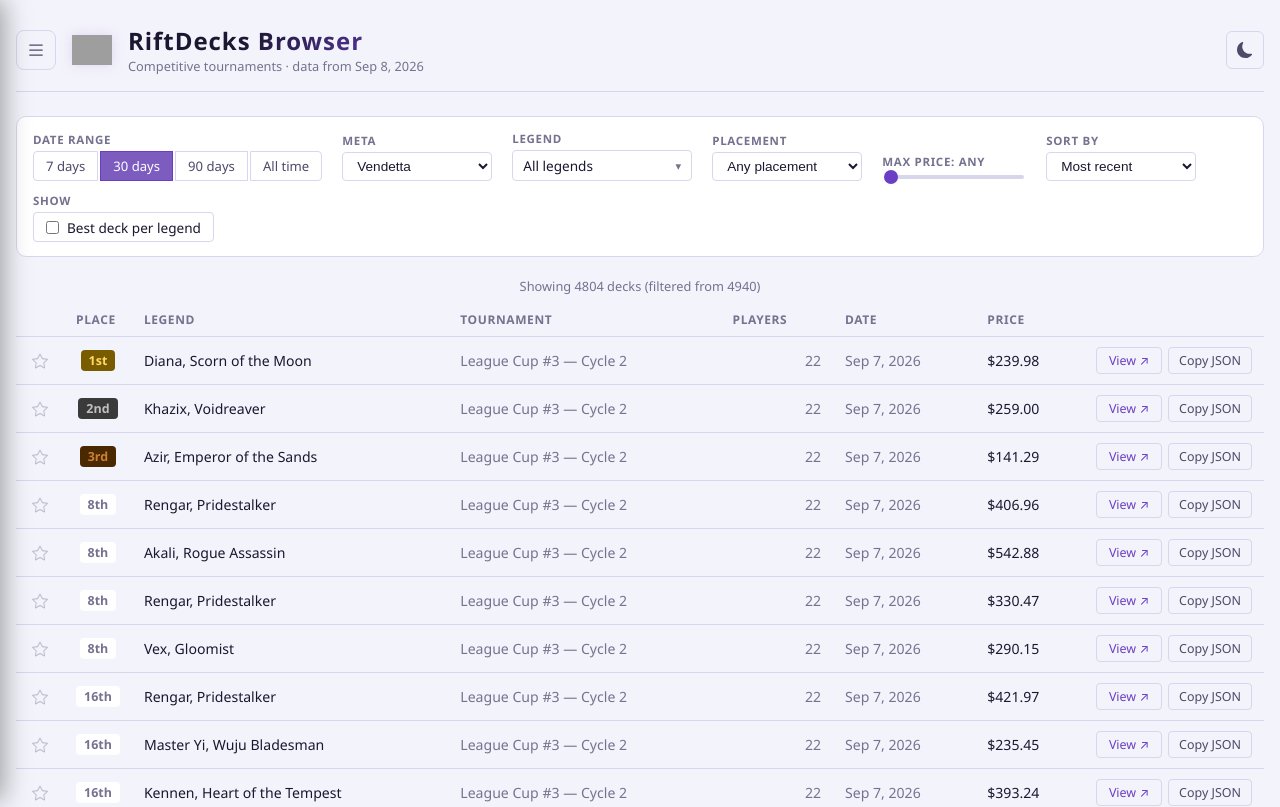
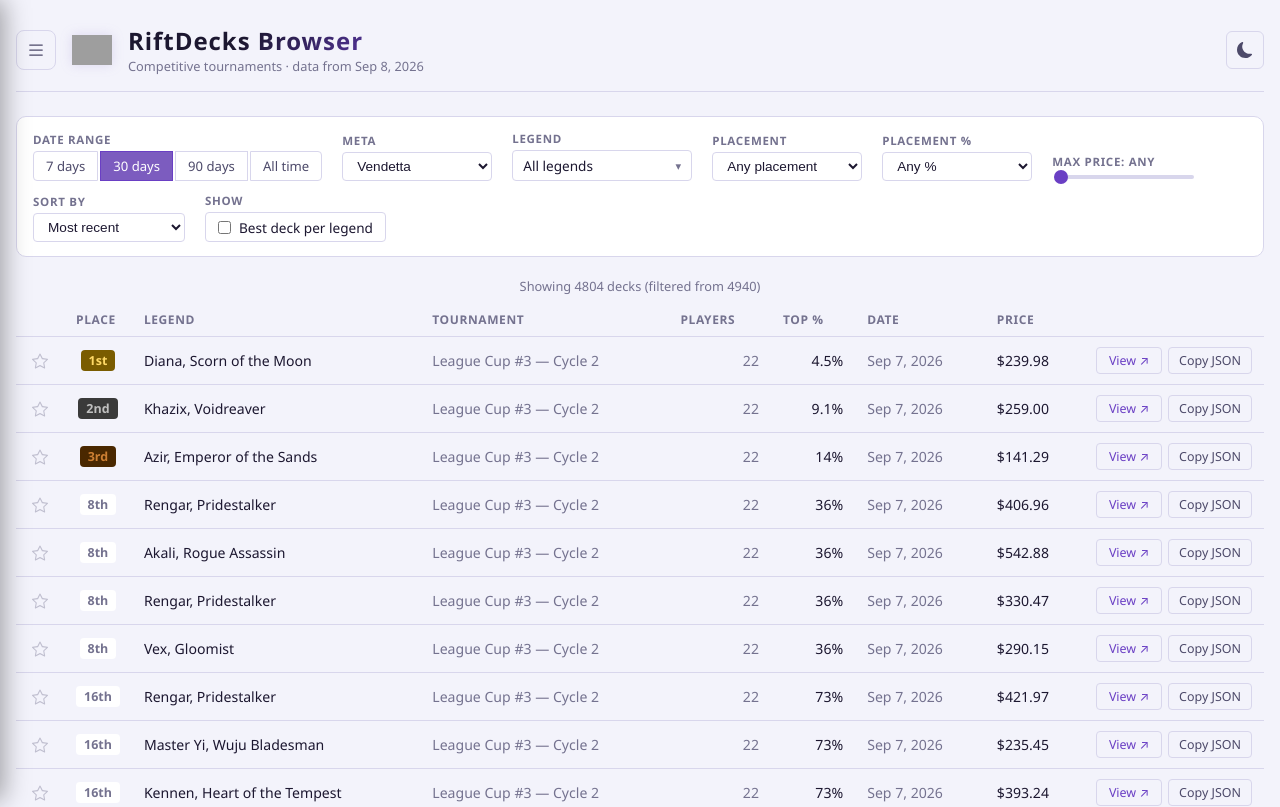
Before and after one commit to rraygoza99/riftdecks-browser, a React (Vite) app: page / in a window 1280 px wide. Shown: the top 807 px of the page. Built offline with nearby package versions, Linux system fonts and the light colour scheme; grey boxes are pictures that could not be loaded.

Commit message:
Added percentile field

```diff
--- a/src/App.jsx
+++ b/src/App.jsx
@@ -21,6 +21,7 @@ import GuidesView from './components/GuidesView'
 import GuideArticle from './components/GuideArticle'
 import useFavourites from './hooks/useFavourites'
 import useTheme from './hooks/useTheme'
+import { placePercent } from './tournamentUtils'
 
 const RELEVANCE_LABELS = { 0: 'All Events', 1: 'Local / Casual', 2: 'Competitive' }
 
@@ -165,6 +166,7 @@ export default function App() {
     meta: 'Vendetta',
     dateRange: '30d',
     maxPlacement: 0,
+    maxPlacePct: 0,
     maxPrice: 0,
     bestPerLegend: false,
     sortBy: 'date',
@@ -268,6 +270,13 @@ export default function App() {
       result = result.filter((d) => d.standing <= filters.maxPlacement)
     }
 
+    if (filters.maxPlacePct > 0) {
+      result = result.filter((d) => {
+        const pct = placePercent(d)
+        return pct != null && pct <= filters.maxPlacePct
+      })
+    }
+
     if (filters.maxPrice > 0) {
       result = result.filter((d) => d.price != null && d.price <= filters.maxPrice)
     }
@@ -298,6 +307,13 @@ export default function App() {
     } else if (filters.sortBy === 'placement') {
       result.sort((a, b) => {
         if (a.standing !== b.standing) return a.standing - b.standing
+        return (b.tournamentDate?.getTime() ?? 0) - (a.tournamentDate?.getTime() ?? 0)
+      })
+    } else if (filters.sortBy === 'placePct') {
+      result.sort((a, b) => {
+        const pa = placePercent(a) ?? Infinity
+        const pb = placePercent(b) ?? Infinity
+        if (pa !== pb) return pa - pb
         return (b.tournamentDate?.getTime() ?? 0) - (a.tournamentDate?.getTime() ?? 0)
       })
     } else if (filters.sortBy === 'price') {
--- a/src/components/DeckGrid.css
+++ b/src/components/DeckGrid.css
@@ -127,6 +127,13 @@
   text-align: right;
 }
 
+.col-placepct {
+  white-space: nowrap;
+  text-align: right;
+  font-variant-numeric: tabular-nums;
+  color: var(--text-primary);
+}
+
 .col-date {
   white-space: nowrap;
   color: var(--text-muted);
--- a/src/components/DeckGrid.jsx
+++ b/src/components/DeckGrid.jsx
@@ -1,4 +1,5 @@
 import { useState } from 'react'
+import { placePercent, formatPlacePercent } from '../tournamentUtils'
 import './DeckGrid.css'
 
 const STANDING_COLORS = { 1: 'gold', 2: 'silver', 3: 'bronze' }
@@ -107,6 +108,16 @@ export default function DeckGrid({ decks, isFavourite, onToggleFavourite, groupB
         <td className="col-players">
           {deck.totalPlayers != null ? deck.totalPlayers : '—'}
         </td>
+        <td
+          className="col-placepct"
+          title={
+            deck.totalPlayers
+              ? `${standingLabel(deck.standing)} of ${deck.totalPlayers} players`
+              : 'Field size unknown'
+          }
+        >
+          {formatPlacePercent(placePercent(deck))}
+        </td>
         <td className="col-date">{formatDate(deck.tournamentDate)}</td>
         <td className="col-price">
           {deck.price != null ? `$${deck.price.toFixed(2)}` : '—'}
@@ -155,6 +166,7 @@ export default function DeckGrid({ decks, isFavourite, onToggleFavourite, groupB
             <th className="col-legend">Legend</th>
             <th className="col-tournament">Tournament</th>
             <th className="col-players">Players</th>
+            <th className="col-placepct" title="Placement as a percentile of the field">Top %</th>
             <th className="col-date">Date</th>
             <th className="col-price">Price</th>
             <th className="col-link"></th>
@@ -164,7 +176,7 @@ export default function DeckGrid({ decks, isFavourite, onToggleFavourite, groupB
           groups.map((g) => (
             <tbody key={g.legend} className="deck-legend-group">
               <tr className="deck-group-row">
-                <td className="deck-group-header" colSpan={8}>
+                <td className="deck-group-header" colSpan={9}>
                   {g.legend}
                   <span className="deck-group-count">
                     {g.decks.length} deck{g.decks.length !== 1 ? 's' : ''}
--- a/src/components/FilterBar.jsx
+++ b/src/components/FilterBar.jsx
@@ -17,9 +17,19 @@ const PLACEMENT_OPTIONS = [
   { value: 32, label: 'Top 32' },
 ]
 
+const PLACE_PCT_OPTIONS = [
+  { value: 0, label: 'Any %' },
+  { value: 1, label: 'Top 1%' },
+  { value: 5, label: 'Top 5%' },
+  { value: 10, label: 'Top 10%' },
+  { value: 25, label: 'Top 25%' },
+  { value: 50, label: 'Top 50%' },
+]
+
 const SORT_OPTIONS = [
   { value: 'date', label: 'Most recent' },
   { value: 'placement', label: 'Best placement' },
+  { value: 'placePct', label: 'Best placement %' },
   { value: 'price', label: 'Lowest price' },
 ]
 
@@ -102,6 +112,25 @@ export default function FilterBar({
         </select>
       </div>
 
+      {/* Placement percentile */}
+      <div className="filter-group">
+        <label className="filter-label" htmlFor="placepct-select">
+          Placement %
+        </label>
+        <select
+          id="placepct-select"
+          className="filter-select"
+          value={filters.maxPlacePct ?? 0}
+          onChange={(e) => onFilterChange('maxPlacePct', Number(e.target.value))}
+        >
+          {PLACE_PCT_OPTIONS.map((opt) => (
+            <option key={opt.value} value={opt.value}>
+              {opt.label}
+            </option>
+          ))}
+        </select>
+      </div>
+
       {/* Max price */}
       <div className="filter-group">
         <label className="filter-label" htmlFor="price-range">
--- a/src/tournamentUtils.js
+++ b/src/tournamentUtils.js
@@ -57,3 +57,18 @@ export function countryFlagEmoji(code) {
   if (!/^[A-Z]{2}$/.test(cc)) return ''
   return String.fromCodePoint(...[...cc].map((c) => 0x1f1e6 + c.charCodeAt(0) - 65))
 }
+
+// Placement as a percentile of the tournament field (lower = better): 8th of
+// 200 => 4. Returns null when the field size or standing is unknown.
+export function placePercent(deck) {
+  const total = deck.totalPlayers
+  if (!total || !deck.standing) return null
+  return (deck.standing / total) * 100
+}
+
+// Human-readable placement percentile, e.g. "4%", "0.5%", or "—".
+export function formatPlacePercent(pct) {
+  if (pct == null) return '—'
+  if (pct < 1) return `${pct.toFixed(1).replace(/\.0$/, '')}%`
+  return pct < 10 ? `${pct.toFixed(1)}%` : `${Math.round(pct)}%`
+}
```
Also changed, not shown: 2 other files (tests, documents, lock files or other folders).
